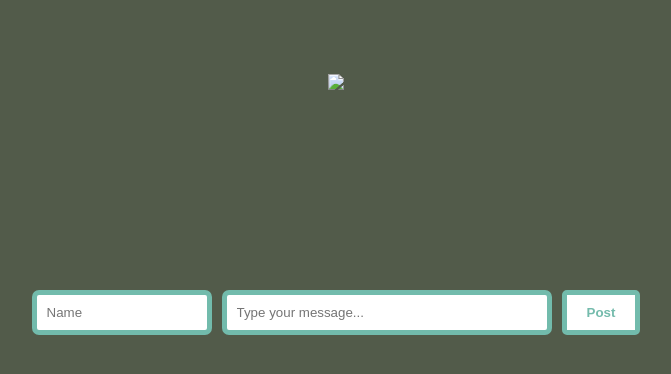
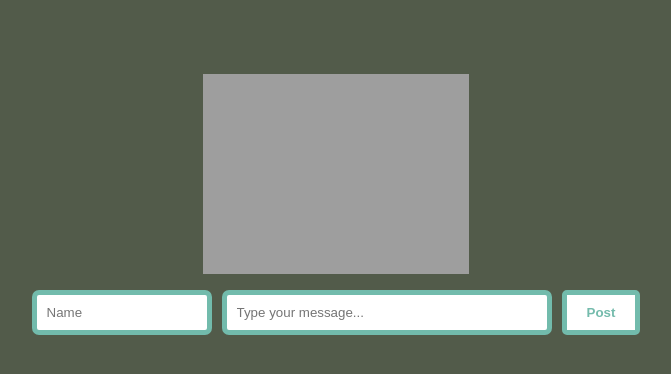
Before and after one commit to bl33h/whatsUp, a plain HTML site: page src/index.html in a window 1280 px wide. Shown: the whole page, without its empty margins (304-975 px from the left). Drawn offline with Linux system fonts and the light colour scheme; the site is published under a folder, as on GitHub Pages, so addresses that start at the root find nothing; no server answers.

Commit message:
bugs fixed.

```diff
--- a/src/whatsUp.html
+++ b/src/index.html
@@ -56,7 +56,7 @@
     </head>
     <body>
       <figure style="display: flex; justify-content: center; align-items: center; margin-bottom: 1px;">
-        <img src="/img/whatsUp.gif" height="200" style="display: block;">
+        <img src="img/whatsUp.gif" height="200" style="display: block;">
       </figure>
     <script type="application/javascript">
 
```
